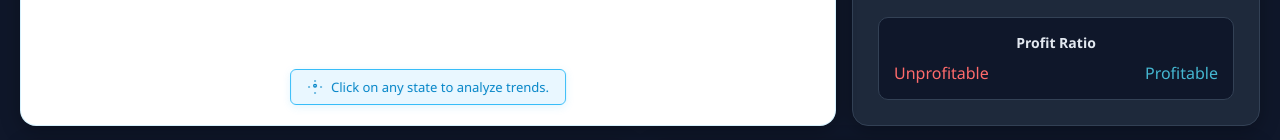
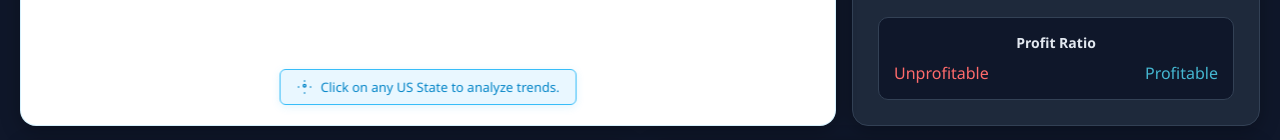
Before and after one commit to mfatir-y/SuperStoreSalesDashboard, a website with bundled scripts: page index.html in a window 1280 px wide. Shown: the part 808-948 px from the top of the page. Built offline with nearby package versions, Linux system fonts and the light colour scheme; a script that the page names is missing; files whose address does not match are found by name.

Commit message:
Added a readme file

```diff
--- a/index.html
+++ b/index.html
@@ -52,7 +52,7 @@
                     <svg width="16" height="16" viewBox="0 0 24 24" fill="none" stroke="currentColor" stroke-width="2">
                         <path d="M12 2v2m0 16v2M4 12H2m20 0h-2m-8 0a2 2 0 100-4 2 2 0 000 4z"/>
                     </svg>
-                    Click on any state to analyze trends.
+                    Click on any US State to analyze trends.
                 </div>
                 <div id="map-chart" class="loading">Loading map...</div>
             </div>
```
Also changed, not shown: README.md (added).
